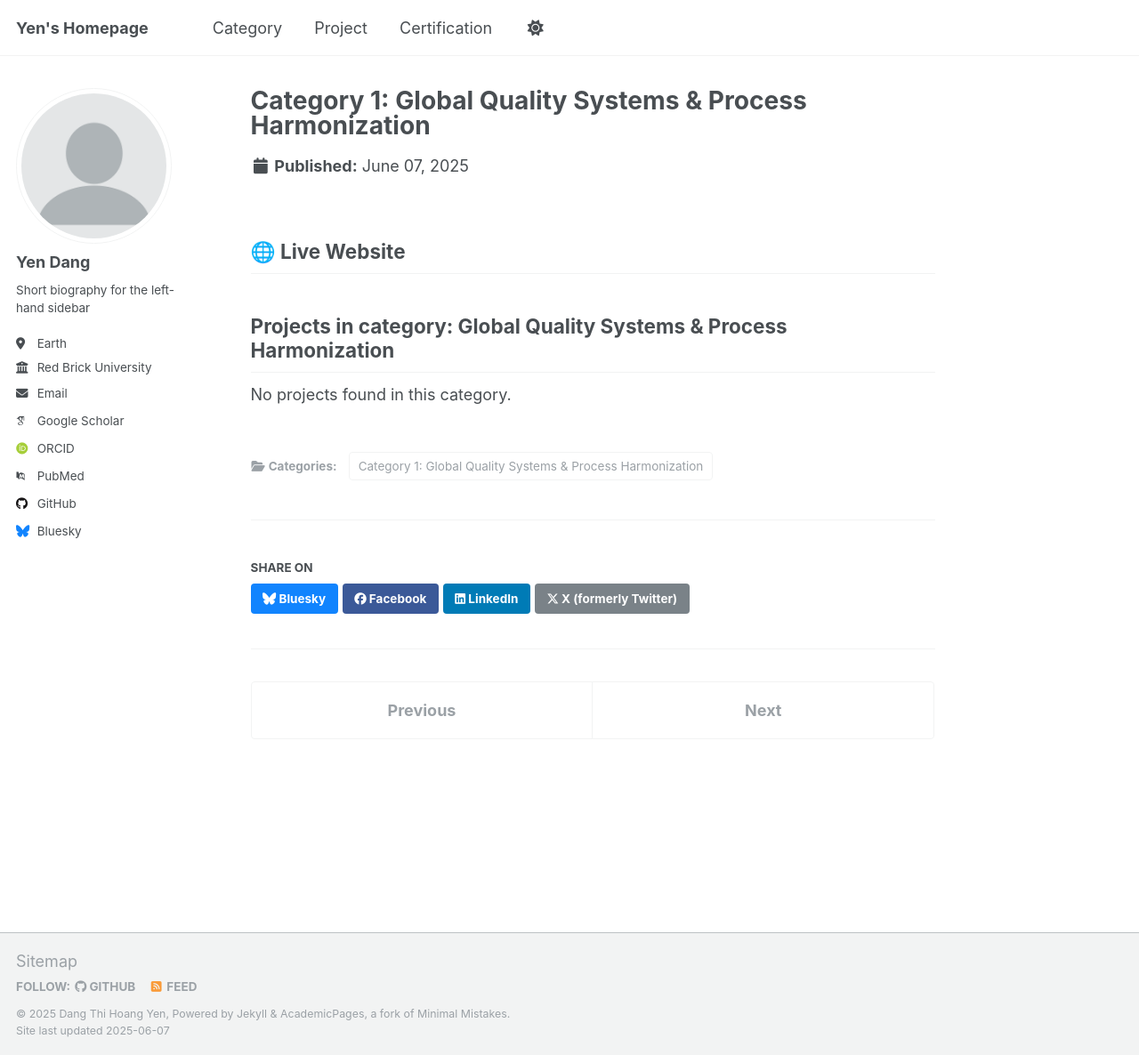
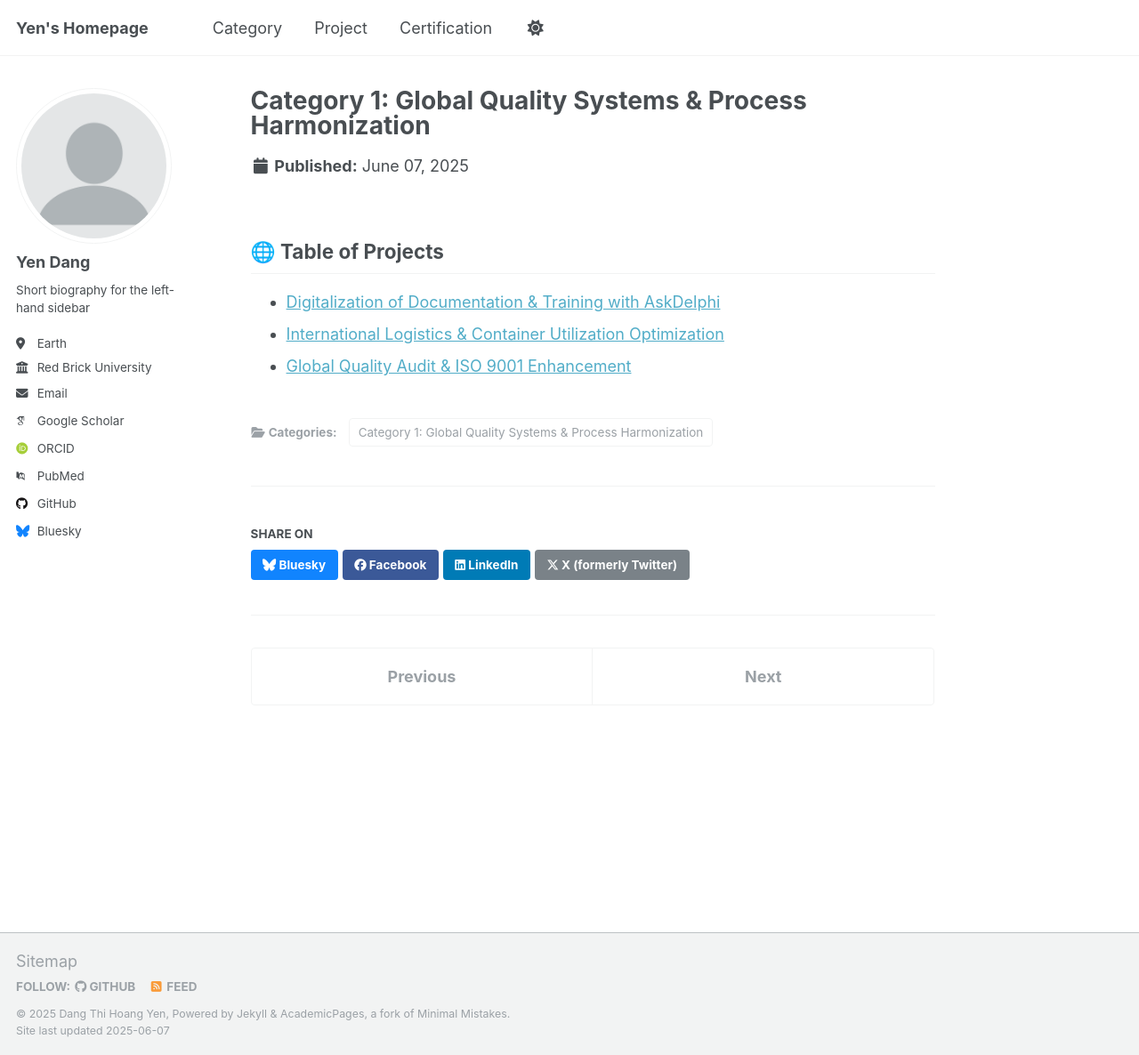
Before and after one commit to yen010390/yen010390.github.io, a Jekyll site: the page built from _category/category1.md, in a window 1280 px wide and 1186 px high. Shown: the whole window at 89% size. Built offline with Jekyll 4.4.1, drawn with Linux system fonts in a browser that asks for light colours; some web fonts are replaced.

Commit message:
Update category1.md

```diff
--- a/_category/category1.md
+++ b/_category/category1.md
@@ -6,6 +6,8 @@ permalink: /category/global-quality-systems/
 category: "Category 1: Global Quality Systems & Process Harmonization"
 ---
 
-## 🌐 Live Website
+## 🌐 Table of Projects
 
-{% include category-projects.html category="Global Quality Systems & Process Harmonization" %}
+- [Digitalization of Documentation & Training with AskDelphi](/project/c01-AskDelphi.md)
+- [International Logistics & Container Utilization Optimization](/project/c01-Utilize-container.md)
+- [Global Quality Audit & ISO 9001 Enhancement](/project/c01-audit.md)
```
